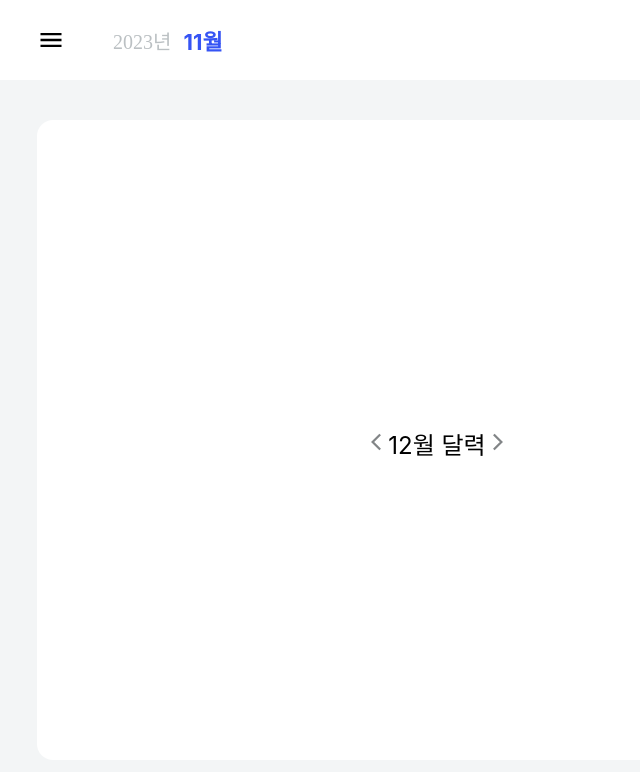
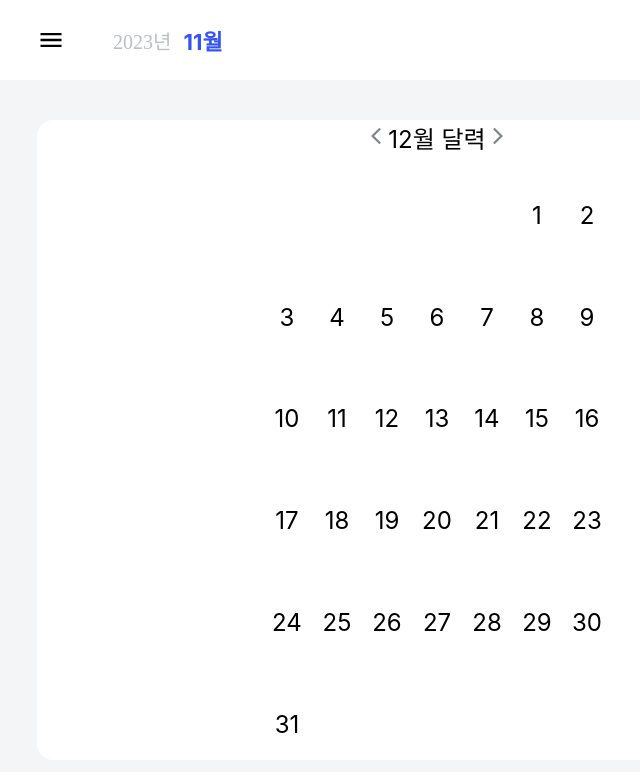
Before and after one commit to pck-llight/online_calender, a React (Create React App) app: page / in a window 1280 px wide. Shown: the top 772 px of the page, without its empty margins (3-643 px from the left). Built offline with nearby package versions, Linux system fonts and the light colour scheme.

Commit message:
기본 달력 완료 현재 달을 자동으로 인식하여 맞춤

```diff
--- a/src/Calendar.js
+++ b/src/Calendar.js
@@ -10,6 +10,7 @@ const CalendarContanier = styled.div`
   margin: 40px;
   border-radius: 16px;
   display: flex;
+  flex-direction: column;
   align-items: center;
   justify-content: center;
 `
@@ -27,10 +28,16 @@ const DayOfWeek = styled.div`
   font-size: 24px;
 `
 
+
+const DateCell = styled.div`
+      width: 50px;
+      height: 50px;
+      font-size: 24px;
+    `
+
 function Calendar(props){
 
   const [selectedMonth, setSelectedMonth] = useState(new Date());
-
   //달력 생성 함수
 
 
@@ -39,44 +46,71 @@ function Calendar(props){
     const month = selectedMonth.getMonth();
     const daysInMonth = new Date(year, month + 1, 0).getDate();
     const firstDayOfMonth = new Date(year, month, 1).getDay();
+    const today = new Date();
+
 
     const calendar = [];
     let dayCounter = 1;
 
-    const DateCell = styled.div`
-      width: 50px;
-      height: 50px;
-      font-size: 24px;
-    `
 
     for (let i = 0; i < 6; i++) {
       const week = [];
 
+      // 7일(열)까지 반복
       for (let j = 0; j < 7; j++) {
+        // 첫 주이면서 현재 날짜 이전이거나 해당 월의 마지막 날을 넘어갔으면 null 추가
         if ((i === 0 && j < firstDayOfMonth) || dayCounter > daysInMonth) {
           week.push(null);
         } else {
+          // 아니면 날짜 추가
           week.push(dayCounter);
           dayCounter++;
         }
       }
 
+      // 주(행) 추가
       calendar.push(week);
     }
 
+    return (
+      <>
+        {
+          calendar.map((e) => {
+            return <div style={{
+              display: "flex",
+              textAlign: "center",
+            }}>
+              {
+                e.map((e) => {
+                    return <DateCell>{e}</DateCell>
+                  }
+                )
+              }
+            </div>
+            }
+          )
+        }
+      </>
+    )
 
-    return(
-      calendar.forEach(<DateCell></DateCell>)
-    )
   }
 
 
   return(
     <CalendarContanier style={{
-      width: props.menu ? "calc(100vw - 410px)" : "100vh"
+      width: props.menu ? "calc(100vw - 410px)" : "100vh",
+      display:"flex",
+      alignItems:"center",
+      justifyContent:"space-between",
+      textAlign:"center"
     }}>
-      <SelectDate><IoChevronBackSharp size={24} color={"#828587"}/>{selectedMonth.getMonth() + 1}월 달력<IoChevronForwardSharp size={24} color={"#828587"}/></SelectDate>
-
+      <div style={{
+        display:"flex",
+        gap: "20px"
+      }}>
+        <SelectDate><IoChevronBackSharp size={24} color={"#828587"}/>{selectedMonth.getMonth() + 1}월 달력<IoChevronForwardSharp size={24} color={"#828587"}/></SelectDate>
+      </div>
+      <GenerateCalendar/>
     </CalendarContanier>
   )
 }
```
